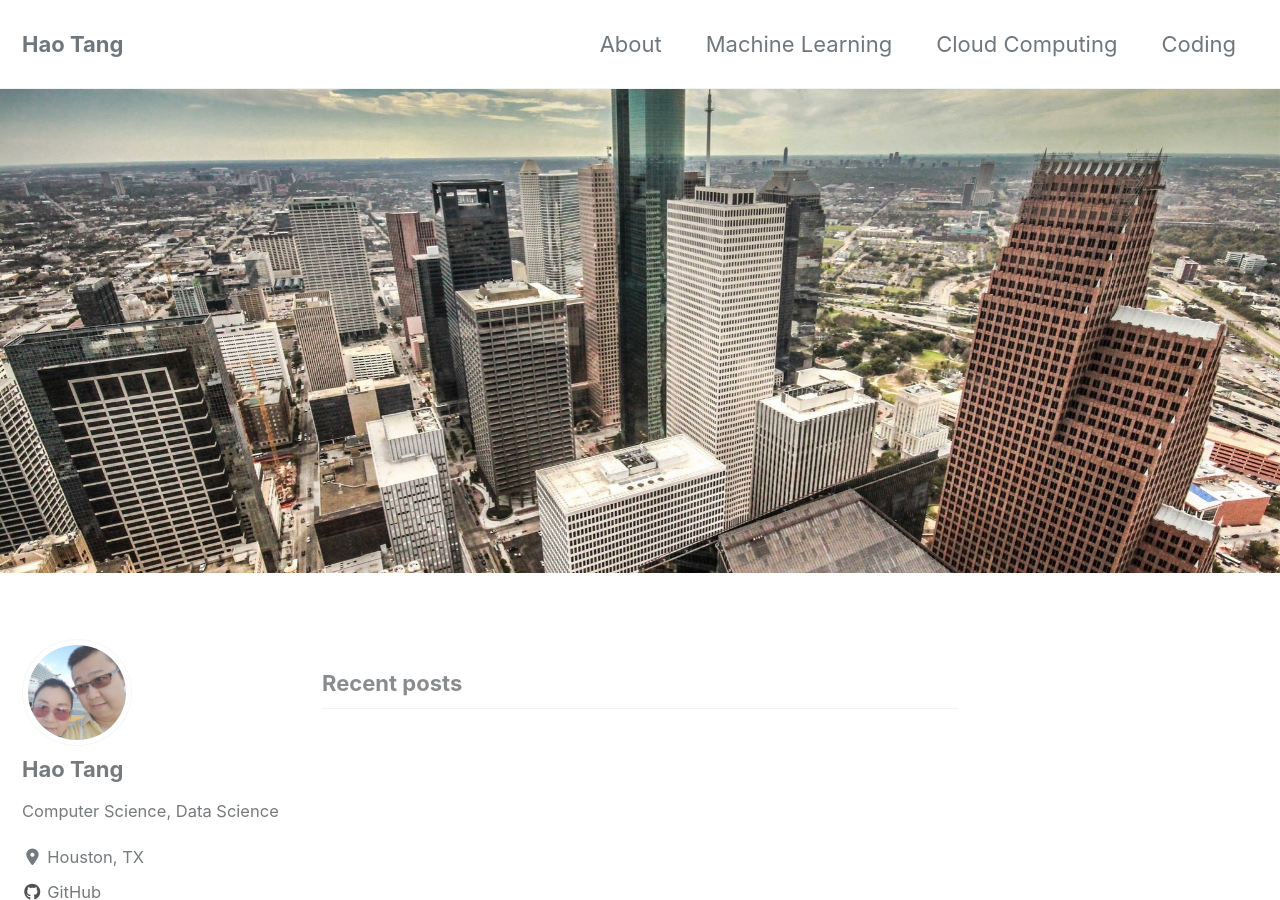
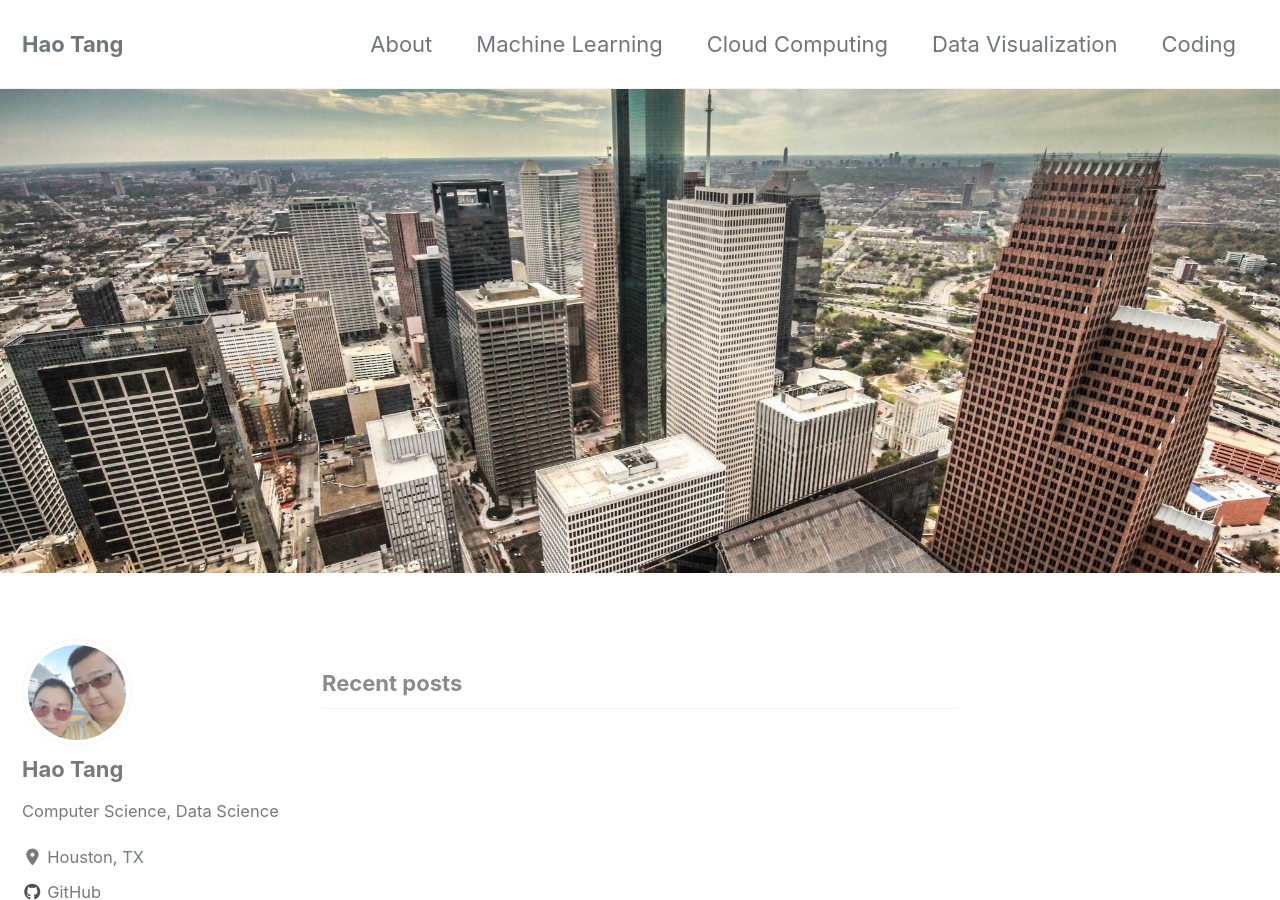
Before and after one commit to tanghao205/tanghao205.github.io, a Jekyll site: the page built from index.html, in a window 1280 px wide and 900 px high. Built offline with Jekyll 4.4.1, drawn with Linux system fonts in a browser that asks for light colours; cached includes are drawn as plain includes; nearby versions of some CDN libraries; the list of posts is cut into pages by our own code.

Commit message:
Update navigation.yml

```diff
--- a/_data/navigation.yml
+++ b/_data/navigation.yml
@@ -6,6 +6,8 @@ main:
     url: /ML/
   - title: "Cloud Computing"
     url: /CC/
+  - title: "Data Visualization"
+    url: /DV/
   - title: "Coding"
     url: /coding/
   # - title: "About"
```
